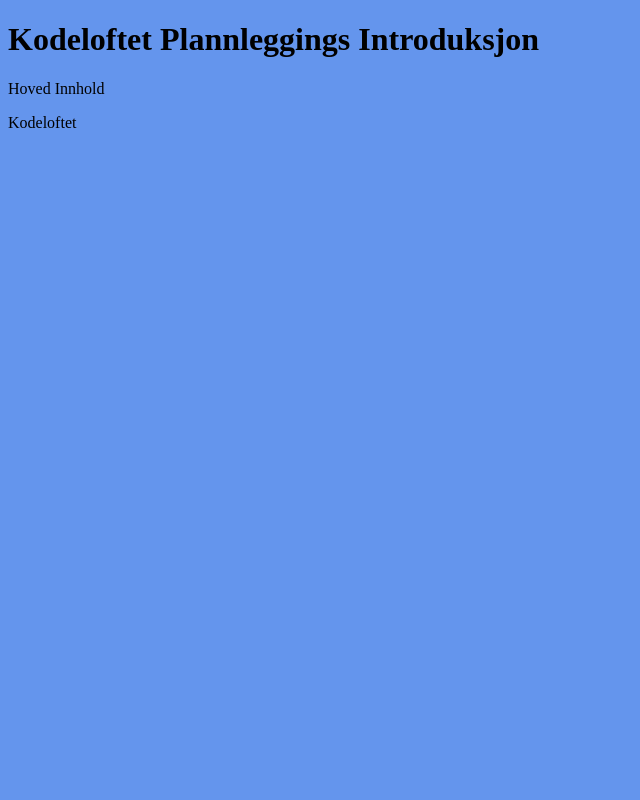
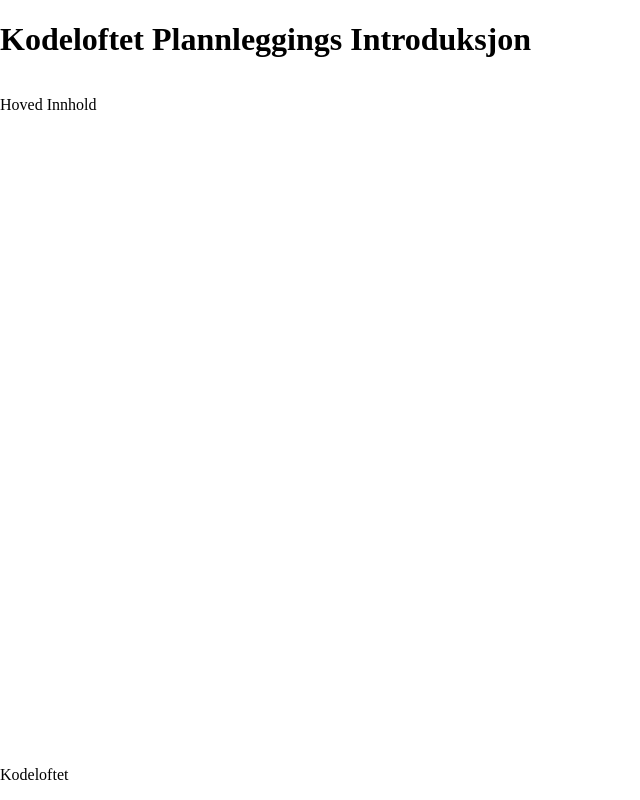
Before and after one commit to LarsGKodehode/kodeloftet-planning-introduction, a website: page index.html in a window 1280 px wide. Shown: the whole page, without its empty margins (0-640 px from the left). Drawn offline with Linux system fonts and the light colour scheme.

Commit message:
legg til grunnlegendes styling

```diff
--- a/styles.css
+++ b/styles.css
@@ -1,3 +1,13 @@
-html {
-  background-color: cornflowerblue;
+body, html {
+  margin: 0;
 }
+
+body {
+  display: flex;
+  flex-direction: column;
+  min-height: 100vh;
+}
+
+main {
+  flex-grow: 1;
+}
```
